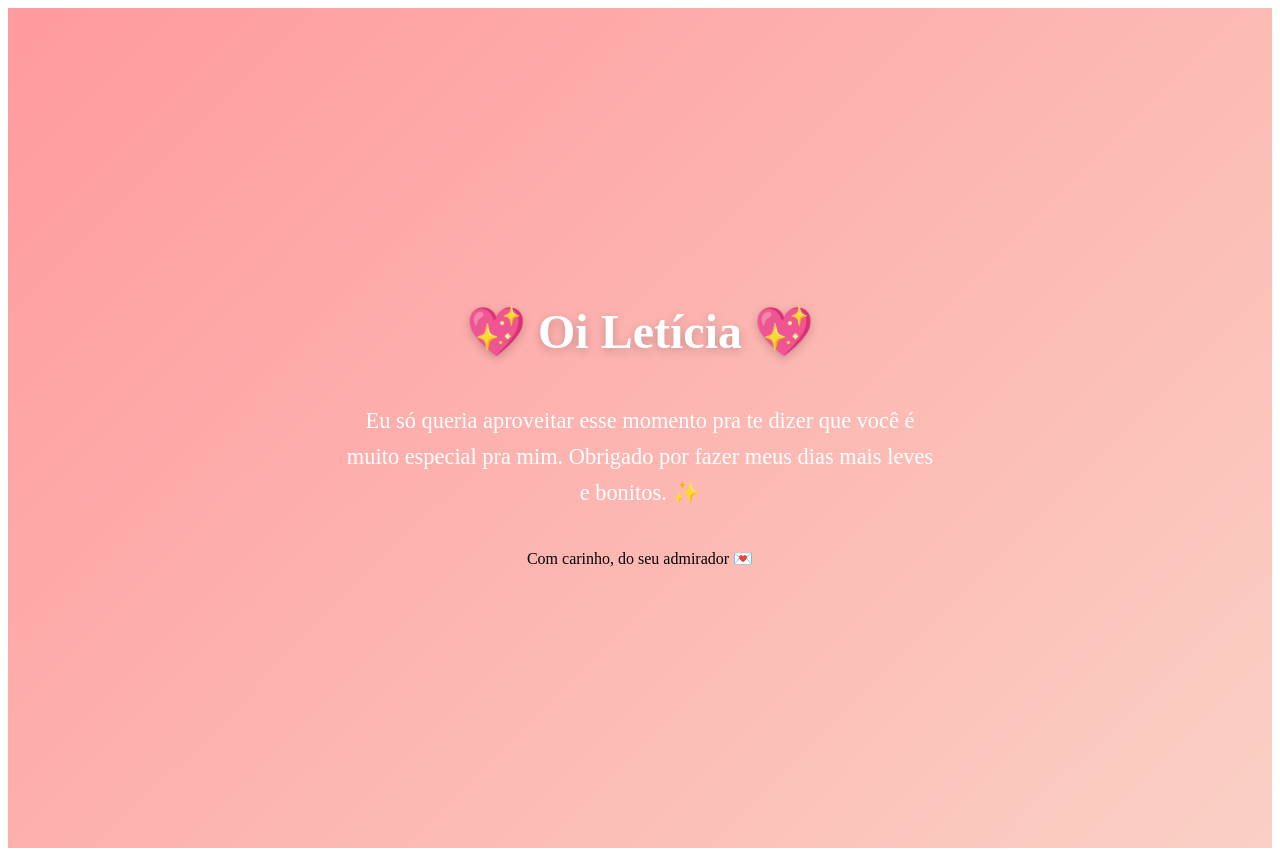
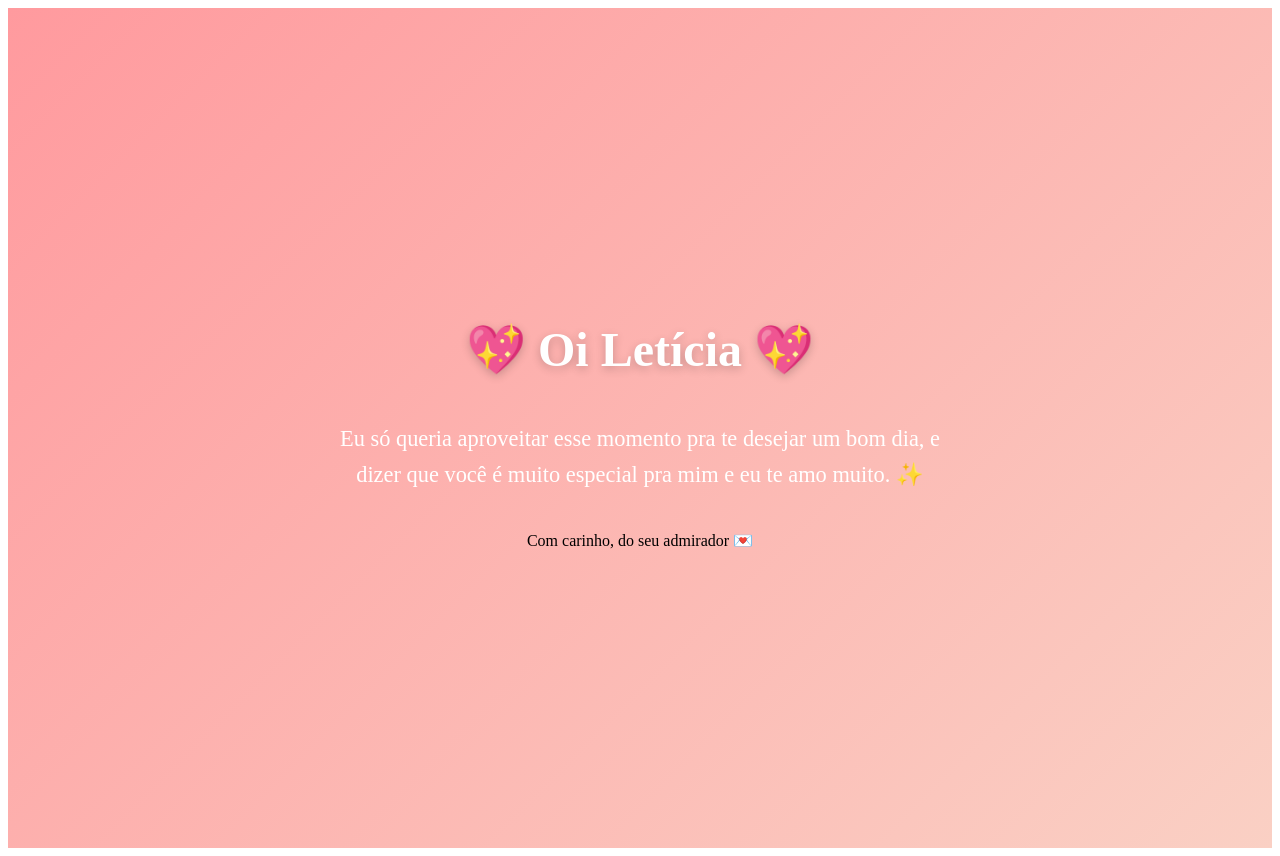
Before and after one commit to daltonvinicius/clone-tabnews, a Next.js app: page / in a window 1280 px wide. Built offline with nearby package versions, Linux system fonts and the light colour scheme.

Commit message:
alteração de mensagem

```diff
--- a/pages/index.js
+++ b/pages/index.js
@@ -4,9 +4,9 @@ export default function Home() {
       <h1 style={styles.title}>💖 Oi Letícia 💖</h1>
 
       <p style={styles.text}>
-        Eu só queria aproveitar esse momento pra te dizer que você é muito
-        especial pra mim.
-        Obrigado por fazer meus dias mais leves e bonitos. ✨
+        Eu só queria aproveitar esse momento pra te desejar um bom dia, e dizer que você é muito
+        especial pra mim e eu te amo muito.
+         ✨
       </p>
 
       <p style={styles.signature}>Com carinho, do seu admirador 💌</p>
```
